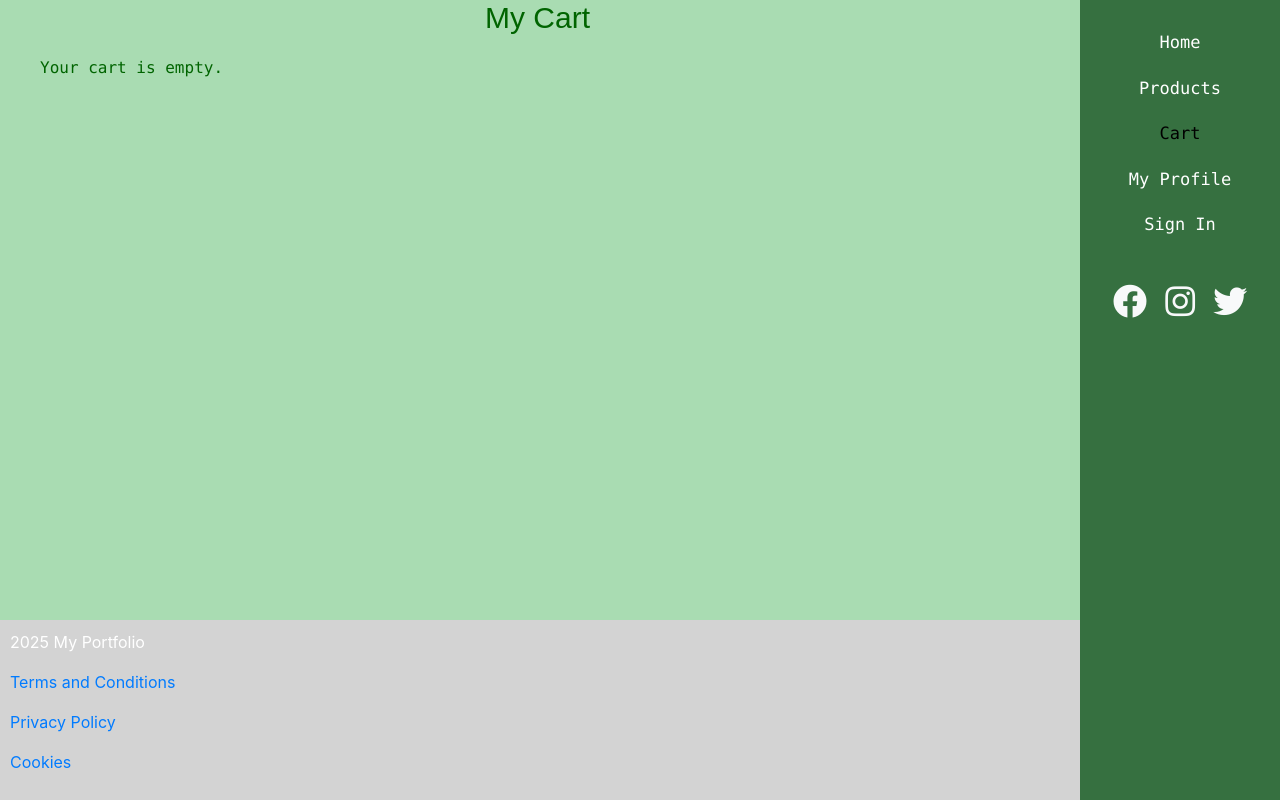
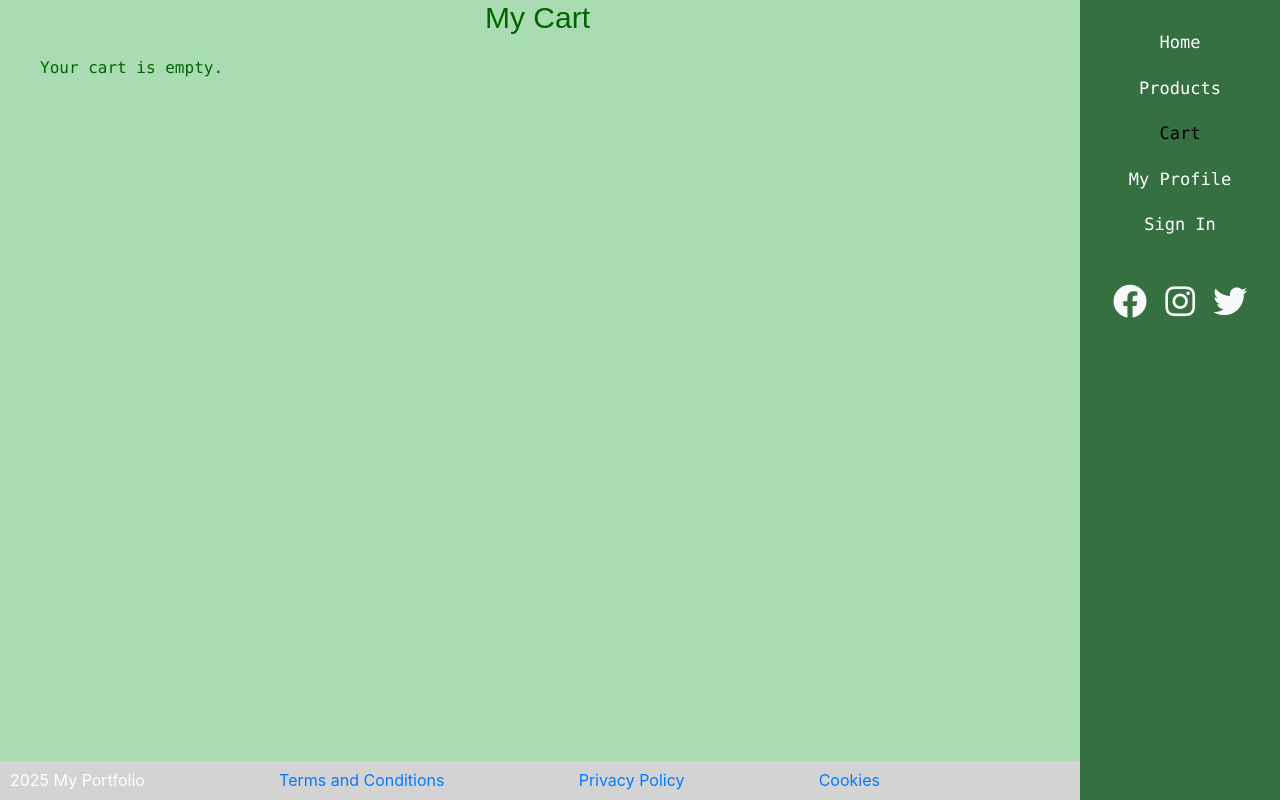
Before and after one commit to Alex-Senst/ChaoticGoods, a PHP site: page /cart.php in a window 1280 px wide. Run offline with PHP 8.4, Linux system fonts and the light colour scheme; data that the repository does not hold is empty.

Commit message:
Fixed footer

```diff
--- a/styles.css
+++ b/styles.css
@@ -109,10 +109,19 @@ footer {
     color: white;
     padding: 10px;
     text-align: left;
-    width: 100%;
+    width: calc(100% - 200px);
     position: fixed;
     bottom: 0;
     left: 0;
     z-index: 999;
+    display: flex;
+    justify-content: space-between;
+    align-items: center;
     padding-right: 200px;
 }
+
+footer p{
+    margin: 0;
+    padding: 0;
+    line-height: 1.2;
+}
```
